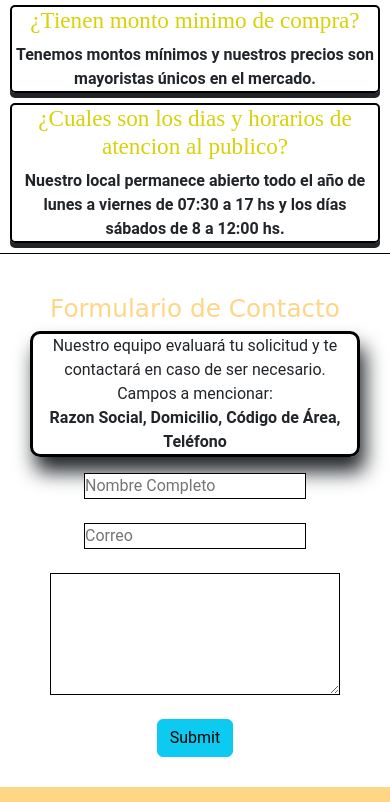
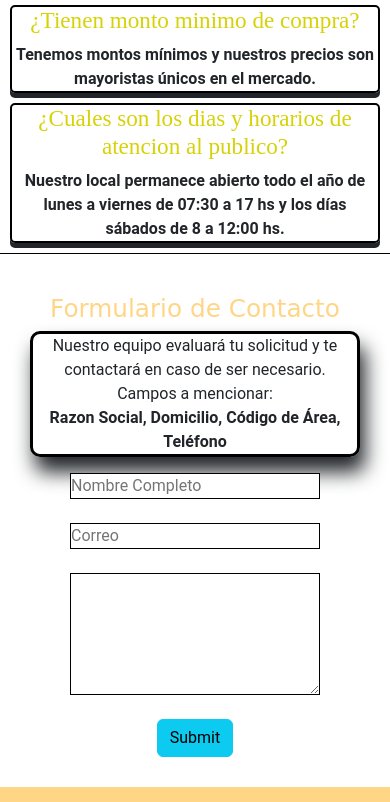
Before and after one commit to GonzaloPaez1/cotillon, a website: page TodoSueltoQualgia/paginas/contacto.html in a window 390 px wide. Shown: the part 864-1666 px from the top of the page. Drawn offline with nearby package versions, Linux system fonts and the light colour scheme; files whose address does not match are found by name.

Commit message:
modifique Contactos

```diff
--- a/TodoSueltoQualgia/scss/_mediaqueries.scss
+++ b/TodoSueltoQualgia/scss/_mediaqueries.scss
@@ -81,6 +81,21 @@ main section form{
      align-items: center;
      margin-top: 5px;
  }
+
+ .main__form{
+    display: flex;
+    flex-direction: column;
+    justify-content: center;
+    align-items: center;
+    .main__form-imput{
+        border: 1px solid black;
+        width: 250px;
+        }
+
+
+    }
+
+
 
     /* main_contacto */
 
--- a/TodoSueltoQualgia/scss/pages/_contacto.scss
+++ b/TodoSueltoQualgia/scss/pages/_contacto.scss
@@ -49,6 +49,7 @@ margin: 30px;
     align-items: center;
     .main__form-imput{
         border: 1px solid black;
+        width: 500px;
         }
 
 
```
Also changed, not shown: TodoSueltoQualgia/css/style.css. Lines whose indentation alone changed are shown as unchanged.
